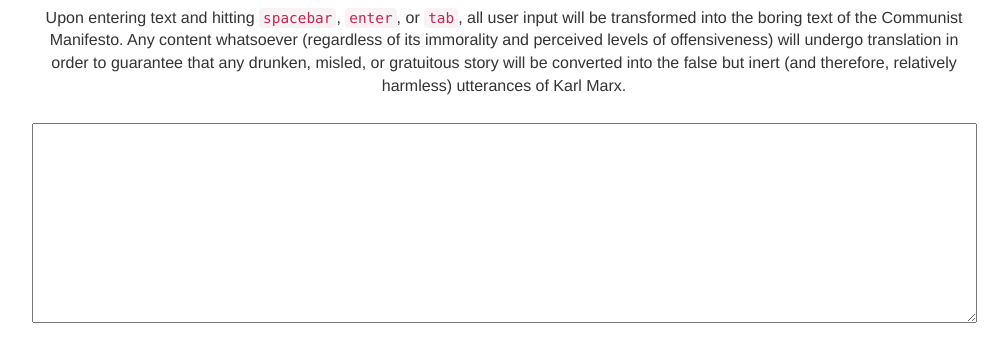
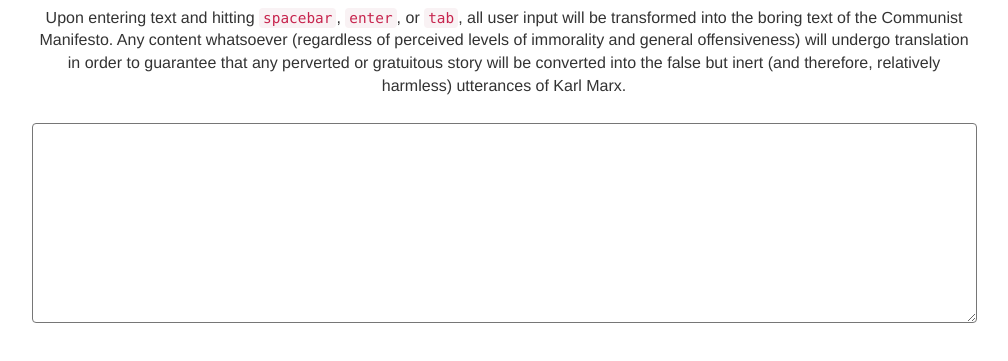
Before and after one commit to jeffreysbrother/PG-ification, a website: page index.html in a window 1280 px wide. Shown: the part 93-454 px from the top of the page, without its empty margins (136-1144 px from the left). Drawn offline with nearby package versions, Linux system fonts and the light colour scheme.

Commit message:
updated content and styling

```diff
--- a/index.html
+++ b/index.html
@@ -15,7 +15,7 @@
   <div class="row">
     <div class="col-md-10 col-md-offset-1">
       <h1 class="text-center">PG-ification</h1>
-      <p class="text-center">Upon entering text and hitting <code>spacebar</code>, <code>enter</code>, or <code>tab</code>, all user input will be transformed into the boring text of the Communist Manifesto. Any content whatsoever (regardless of its immorality and perceived levels of offensiveness) will undergo translation in order to guarantee that any drunken, misled, or gratuitous story will be converted into the false but inert (and therefore, relatively harmless) utterances of Karl Marx.</p>
+      <p class="text-center">Upon entering text and hitting <code>spacebar</code>, <code>enter</code>, or <code>tab</code>, all user input will be transformed into the boring text of the Communist Manifesto. Any content whatsoever (regardless of perceived levels of immorality and general offensiveness) will undergo translation in order to guarantee that any perverted or gratuitous story will be converted into the false but inert (and therefore, relatively harmless) utterances of Karl Marx.</p>
     </div>
   </div>
 
--- a/style.css
+++ b/style.css
@@ -3,13 +3,15 @@
   margin: 0 auto;
   width: 100%;
   height: 200px;
+  border-radius: 4px;
+  margin-top: 15px;
+  margin-bottom: 15px;
 }
 
 h1 {
   padding: 15px;
 }
 
-p:last-of-type {
-  padding-bottom: 15px;
+p {
   font-size: 16px;
 }
```
